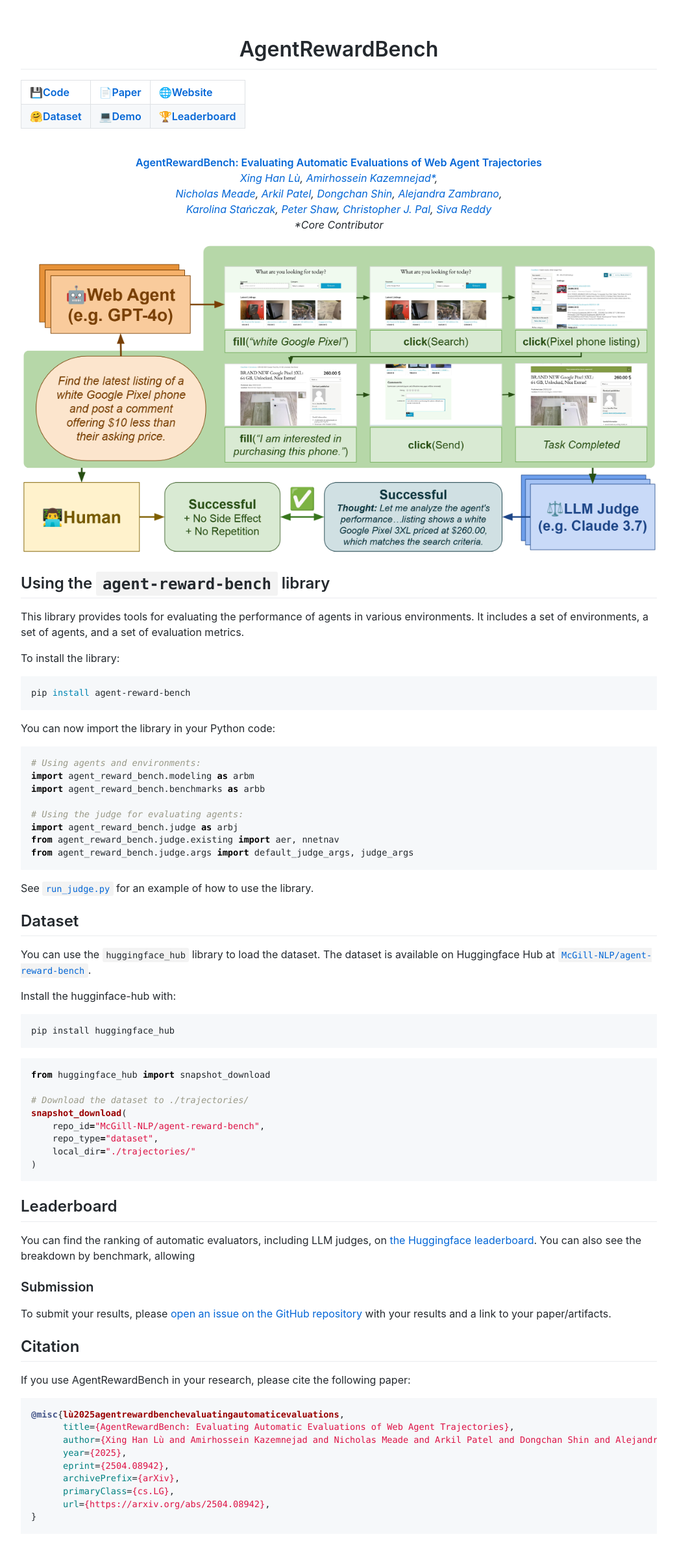
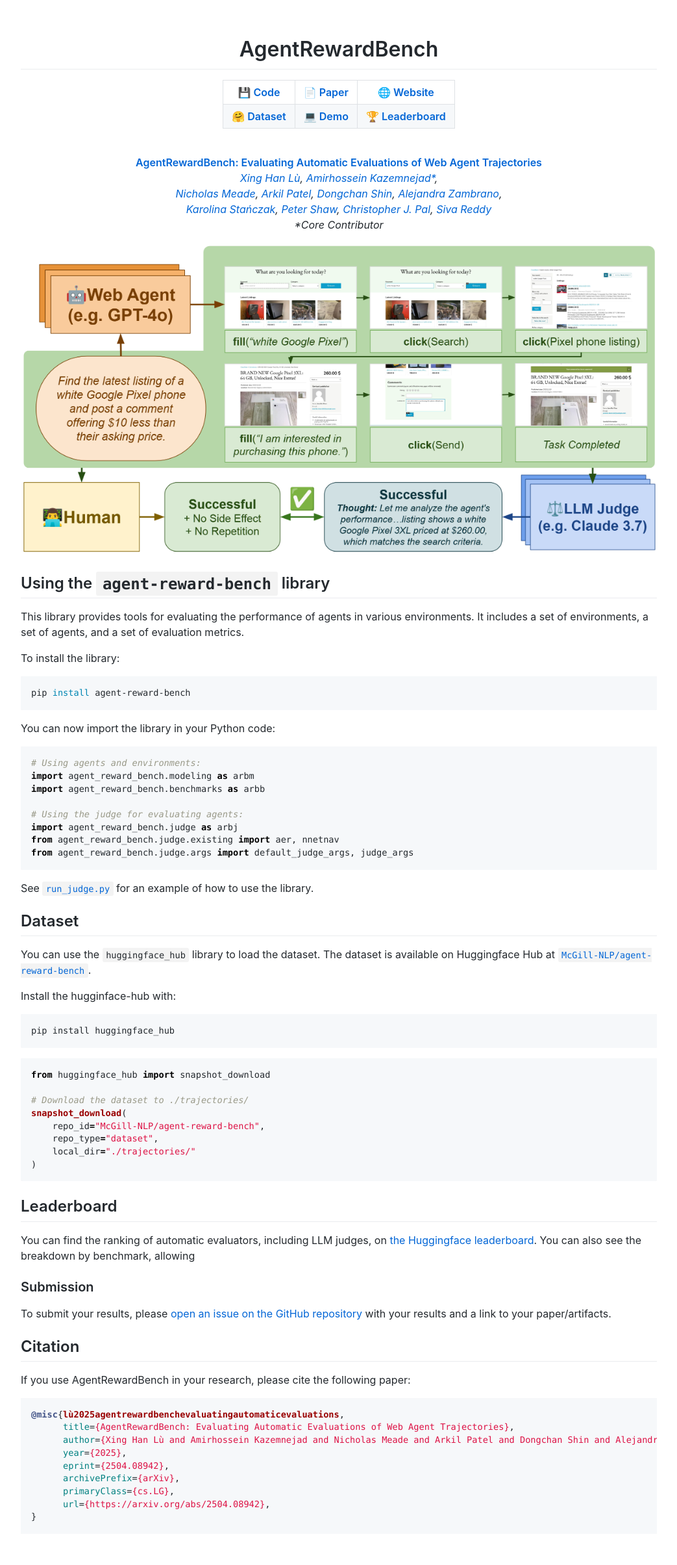
Before and after one commit to agent-reward-bench/agent-reward-bench.github.io, a Jekyll site: the page built from index.markdown, in a window 1280 px wide. Shown: the whole page at 65% size, without its empty margins (118-1161 px from the left). Built offline with Jekyll 4.4.1, drawn with Linux system fonts in a browser that asks for light colours.

Commit message:
fix css and index.md

```diff
--- a/index.markdown
+++ b/index.markdown
@@ -7,14 +7,14 @@ layout: default
 
 <table>
   <tr>
-    <td><a href="https://github.com/McGill-NLP/agent-reward-bench"><strong>💾Code</strong></a></td>
-    <td><a href="https://arxiv.org/abs/2504.08942"><strong>📄Paper</strong></a></td>
-    <td><a href="https://agent-reward-bench.github.io"><strong>🌐Website</strong></a></td>
+    <td align="center"><a href="https://github.com/McGill-NLP/agent-reward-bench"><strong>💾 Code</strong></a></td>
+    <td align="center"><a href="https://arxiv.org/abs/2504.08942"><strong>📄 Paper</strong></a></td>
+    <td align="center"><a href="https://agent-reward-bench.github.io"><strong>🌐 Website</strong></a></td>
   </tr>
   <tr>
-    <td><a href="https://huggingface.co/datasets/McGill-NLP/agent-reward-bench"><strong>🤗Dataset</strong></a></td>
-    <td><a href="https://huggingface.co/spaces/McGill-NLP/agent-reward-bench-demo"><strong>💻Demo</strong></a></td>
-    <td><a href="https://huggingface.co/spaces/McGill-NLP/agent-reward-bench-leaderboard"><strong>🏆Leaderboard</strong></a></td>
+    <td align="center"><a href="https://huggingface.co/datasets/McGill-NLP/agent-reward-bench"><strong>🤗 Dataset</strong></a></td>
+    <td align="center"><a href="https://huggingface.co/spaces/McGill-NLP/agent-reward-bench-demo"><strong>💻 Demo</strong></a></td>
+    <td align="center"><a href="https://huggingface.co/spaces/McGill-NLP/agent-reward-bench-leaderboard"><strong>🏆 Leaderboard</strong></a></td>
   </tr>
 </table>
 
```
Also changed, not shown: css/normalize.css.
